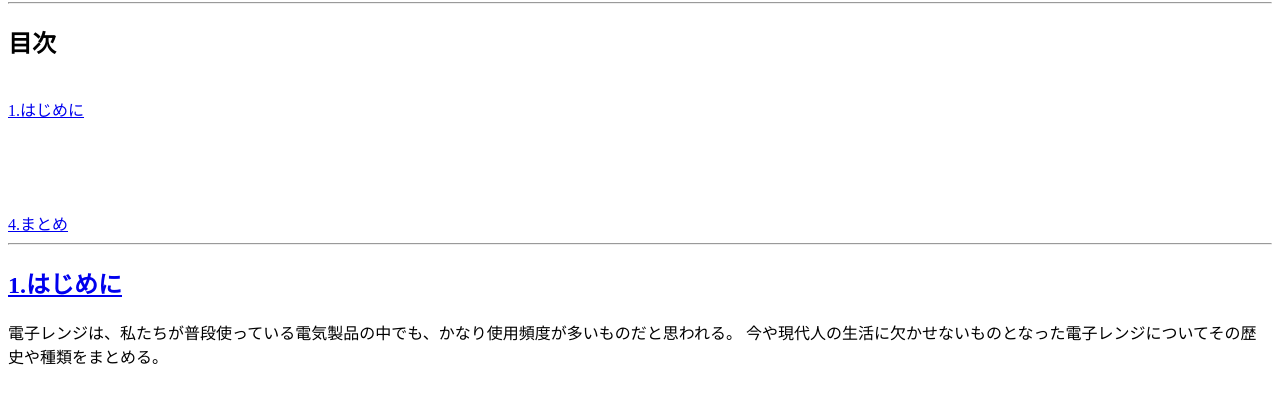
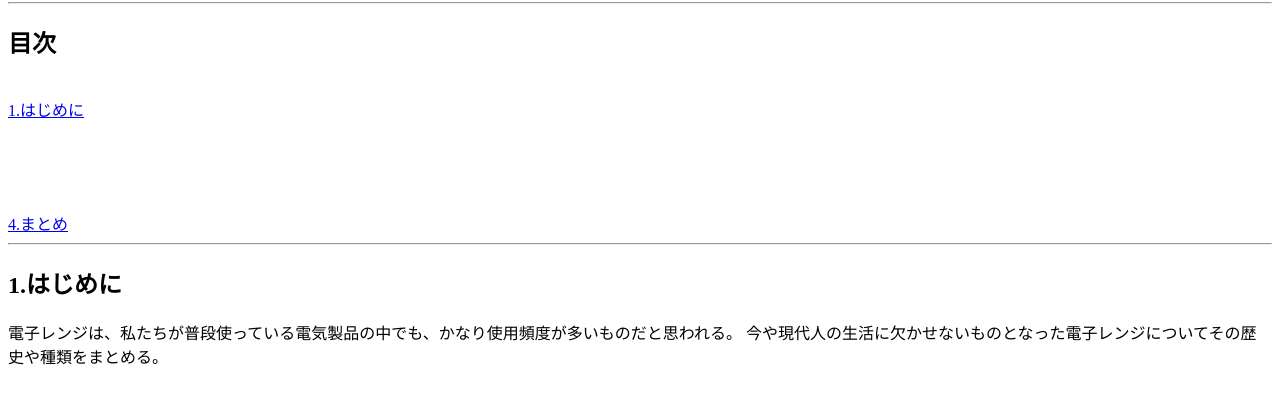
Before and after one commit to matsu86michi/matsu86michi.github.io, a plain HTML site: page cl2020.html in a window 1280 px wide. Shown: the part 73-476 px from the top of the page. Drawn offline with Linux system fonts and the light colour scheme.

Commit message:
Update cl2020.html

```diff
--- a/cl2020.html
+++ b/cl2020.html
@@ -19,7 +19,7 @@
  <A HREF="#NAME4">4.まとめ</A>
  <BR>
  <HR>
- <H2> <A HREF="#NAME1">1.はじめに</A></H2>
+ <H2> <A NAME="#NAME1">1.はじめに</A></H2>
  <P>電子レンジは、私たちが普段使っている電気製品の中でも、かなり使用頻度が多いものだと思われる。
   今や現代人の生活に欠かせないものとなった電子レンジについてその歴史や種類をまとめる。 </P>
 
```
